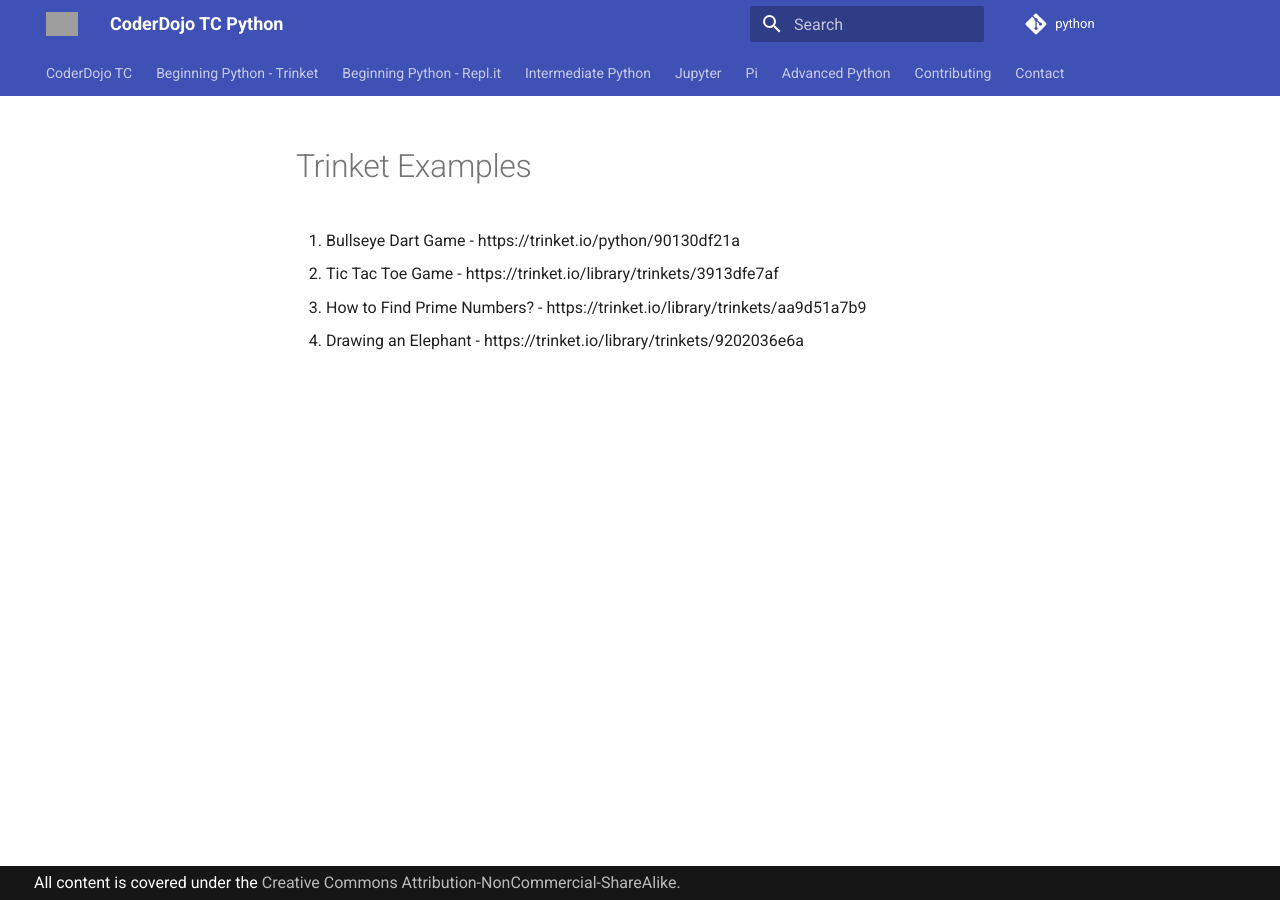
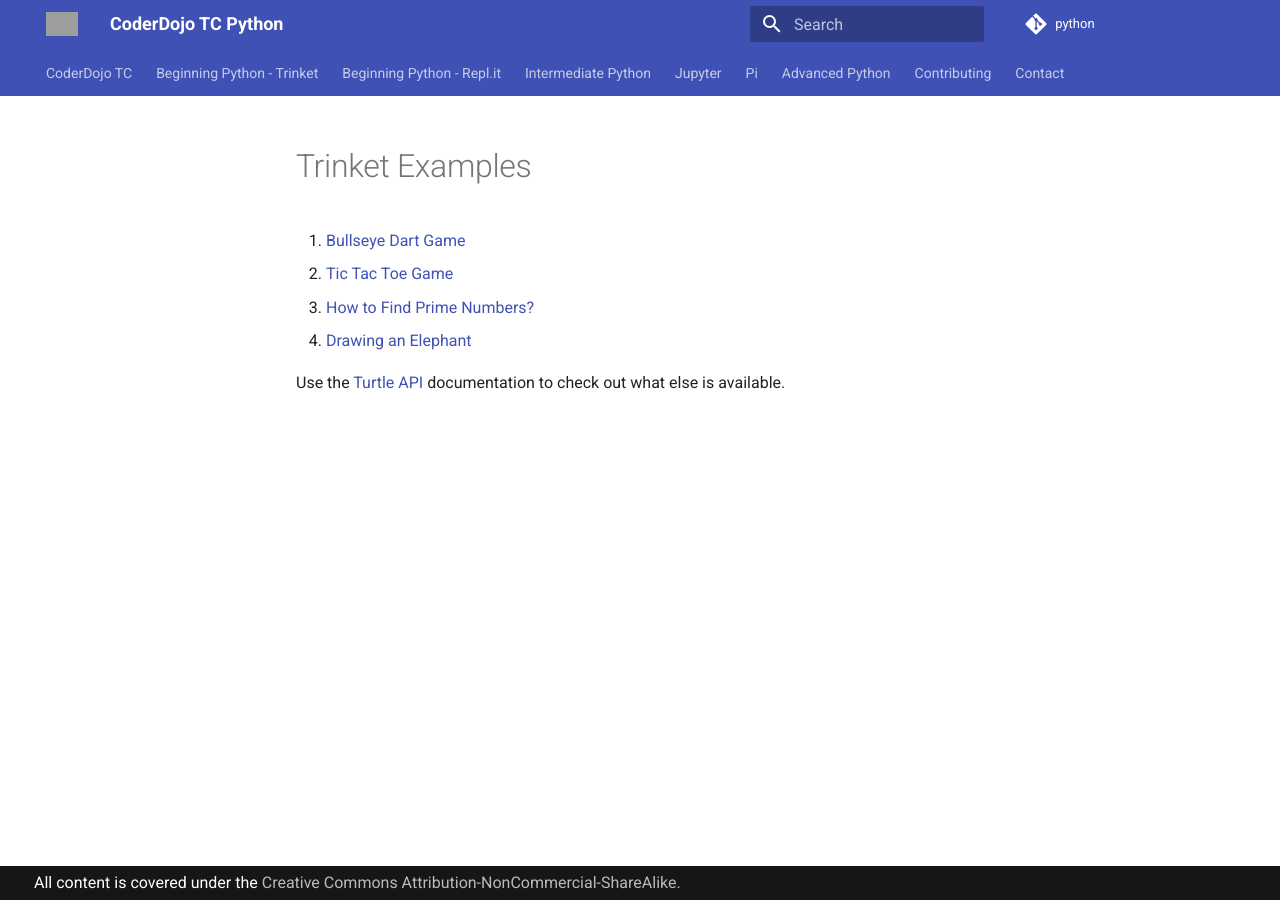
Before and after one commit to CoderDojoTC/python, an MkDocs documentation site: the page built from docs/trinket/examples.md, in a window 1280 px wide. Built offline with MkDocs 1.6.1 and Material for MkDocs 9.7.7, drawn with Linux system fonts in a browser that asks for light colours; comment, search, counter and statistics services are not loaded; grey boxes are pictures that could not be loaded.

Commit message:
Fixed links

```diff
--- a/docs/trinket/examples.md
+++ b/docs/trinket/examples.md
@@ -1,6 +1,8 @@
 # Trinket Examples
 
-1. Bullseye Dart Game - https://trinket.io/python/90130df21a
-2. Tic Tac Toe Game - https://trinket.io/library/trinkets/3913dfe7af
-3. How to Find Prime Numbers? - https://trinket.io/library/trinkets/aa9d51a7b9
-4. Drawing an Elephant - https://trinket.io/library/trinkets/9202036e6a
+1. [Bullseye Dart Game](https://trinket.io/python/90130df21a)
+2. [Tic Tac Toe Game](https://trinket.io/library/trinkets/3913dfe7af)
+3. [How to Find Prime Numbers?](https://trinket.io/library/trinkets/aa9d51a7b9)
+4. [Drawing an Elephant](https://trinket.io/library/trinkets/9202036e6a)
+
+Use the [Turtle API](https://docs.python.org/2.7/library/turtle.html) documentation to check out what else is available.
```
